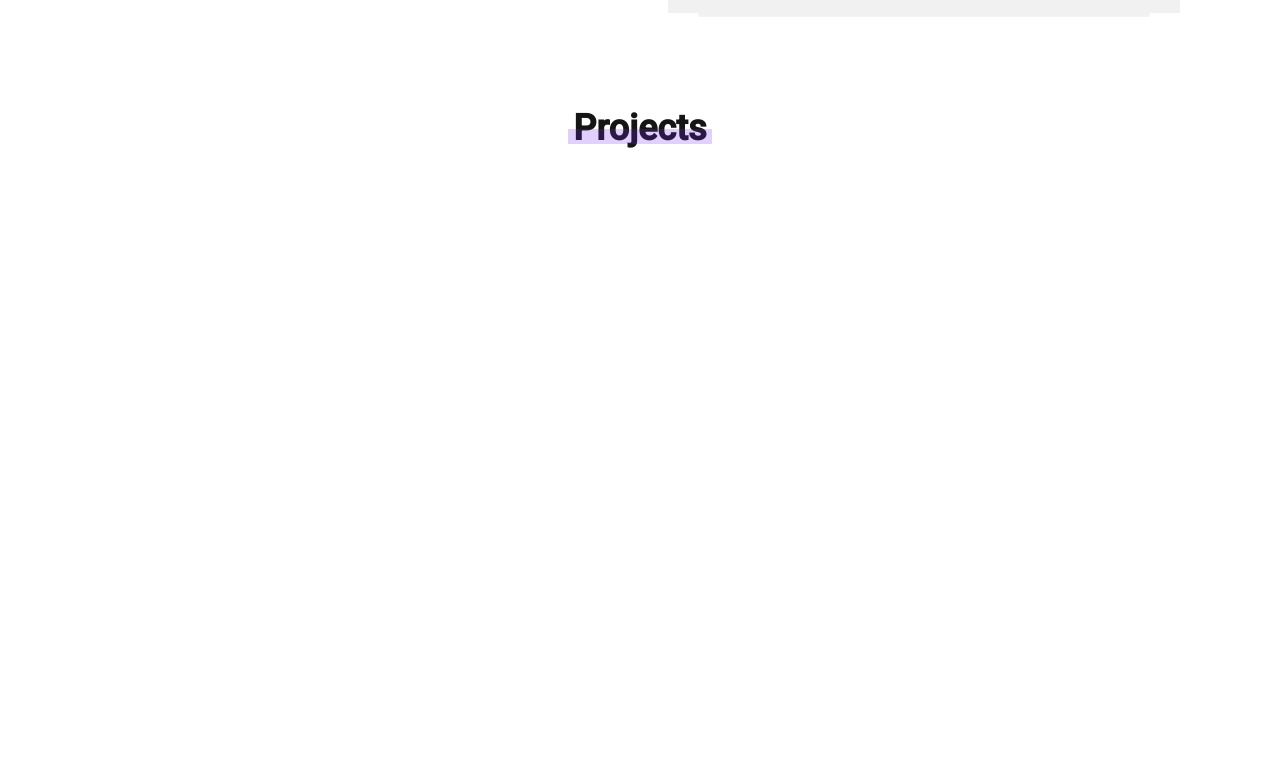
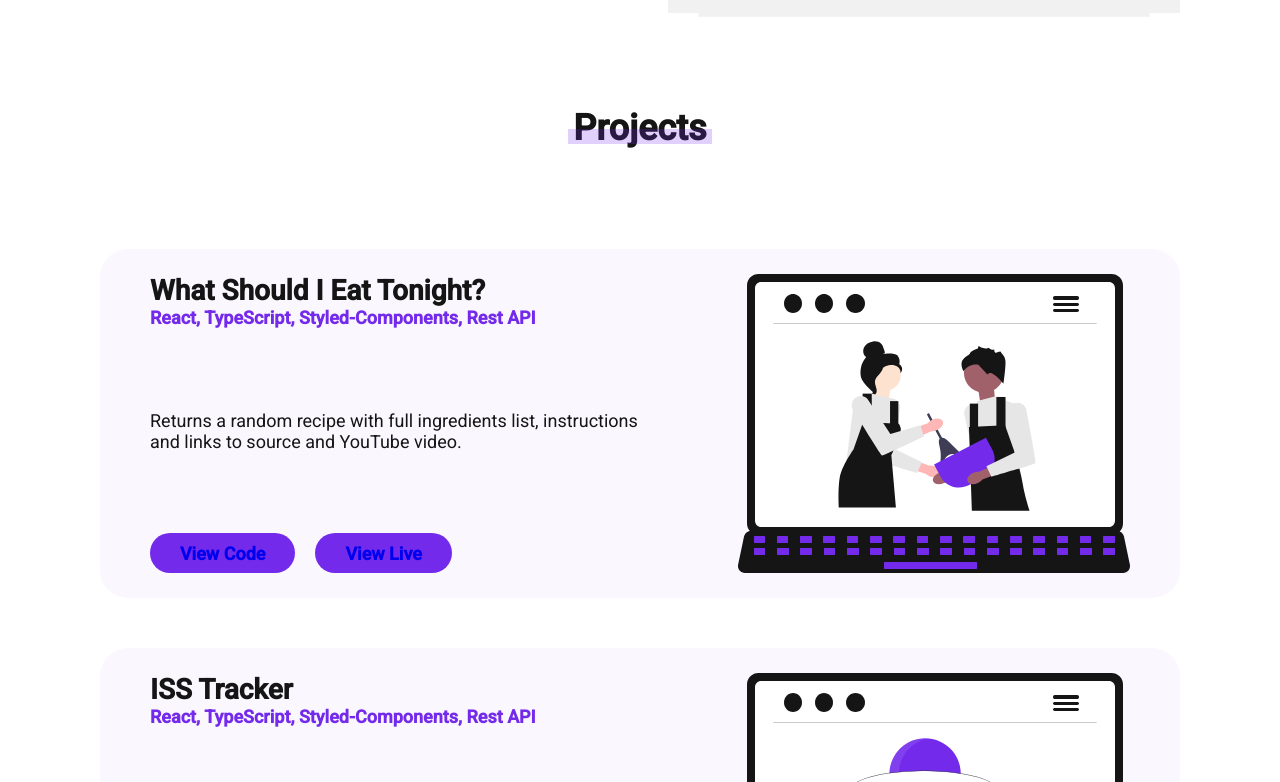
Before and after one commit to DinoPranjic/my-portfolio, a React (Create React App) app: page / in a window 1280 px wide. Shown: the part 718-1500 px from the top of the page. Before the commit the page ends 967 px from the top, so only its background shows below. Built offline with nearby package versions, Linux system fonts and the light colour scheme; the HTML template or start-up script is replaced by a standard one.

Commit message:
Loop through projects array

```diff
--- a/src/components/Projects.tsx
+++ b/src/components/Projects.tsx
@@ -132,7 +132,33 @@ const Projects = () => {
           <Header id="projects">
             Projects
           </Header>
+        {projects.map((project) => (
+          <ProjectCard>
+            <ProjectInfo>
+              <div>
+                <ProjectTitle>{project.title}</ProjectTitle>
+                <ProjectStack>{project.stack}</ProjectStack>
+              </div>
 
+              <div>
+                <ProjectDescription>{project.description}</ProjectDescription>
+              </div>
+
+              <div>
+                <ProjectLink>
+                  <a href={project.code} target="blank">View Code</a>
+                </ProjectLink>
+
+                <ProjectLink>
+                  <a href={project.live} target="blank">View Live</a>
+                </ProjectLink>
+              </div>
+            </ProjectInfo>
+            <ProjectImage>
+              {project.image}
+            </ProjectImage>
+          </ProjectCard>
+        ))}
         {/* <ProjectCard>
           <ProjectInfo>
           <div>
```
